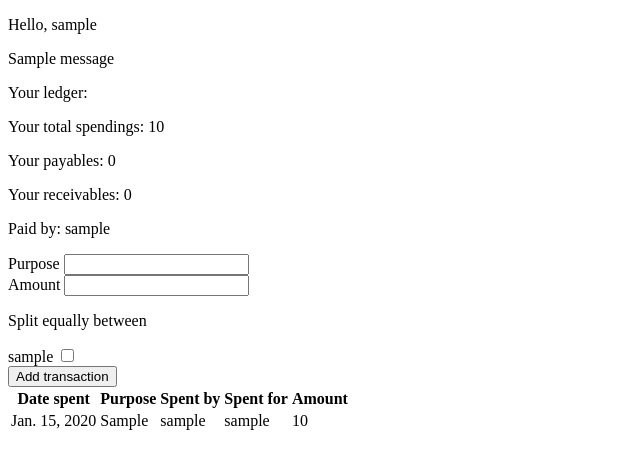
After one commit to mohan78/PyLedger, a Django app: page /splits/transaction/add/1 in a window 1280 px wide. The commit adds this page. Shown: the top 469 px of the page, without its empty margins (0-640 px from the left). Run offline with Django 3.2, Linux system fonts and the light colour scheme; a user stored in the database is signed in; tables that the repository leaves empty hold one stand-in row (values such as "Sample post"); one stand-in notice (Sample message) is shown.

Commit message:
Added Split transactions

```diff
--- a/pyledger/pyledger/home/models.py
+++ b/pyledger/pyledger/home/models.py
@@ -23,8 +23,8 @@ class Splitmembers(models.Model):
 
 class Splittransactions(models.Model):
     splitid = models.ForeignKey(Splits, on_delete=models.CASCADE, related_name="split_transactions")
-    spentby = models.ForeignKey(Splits, on_delete=models.CASCADE, related_name="split_spentby")
+    spentby = models.ForeignKey(User, on_delete=models.CASCADE, related_name="split_spentby")
     amount = models.IntegerField()
-    spentfor = models.ForeignKey(Splits, on_delete=models.CASCADE, related_name="split_spentfor")
+    spentfor = models.ForeignKey(User, on_delete=models.CASCADE, related_name="split_spentfor")
     datespent = models.DateField()
     spentat = models.TextField()
--- /dev/null
+++ b/pyledger/pyledger/home/templates/home/addsplittrans.html
@@ -0,0 +1,55 @@
+{% extends 'home/base.html' %}
+{% block body %}
+{% if messages %}
+  {% for message in messages %}
+    {{message}}
+  {% endfor %}
+{% endif %}
+<div>
+  <p>Your ledger: </p>
+  <p>Your total spendings: {{amount_spent}}</p>
+  <p>Your payables: {{amount_payable_others}}</p>
+  <p>Your receivables: {{amount_receivables}}</p>
+</div>
+<form class="" action="" method="post">
+  {% csrf_token %}
+  <p for="paidby">Paid by: {{request.user.username}}</p>
+  <div class="">
+    <label for="purpose">Purpose</label>
+    <input type="text" name="purpose" value="">
+  </div>
+  <div class="">
+    <label for="amount">Amount</label>
+    <input type="text" name="amount" value="">
+  </div>
+  <div class="">
+    <p>Split equally between</p>
+      {% for member in members %}
+      <div>
+        <label for="{{member.member}}">{{member.member}}</label>
+        <input type="checkbox" value="{{member.member}}" name="membername">
+      </div>
+      {% endfor %}
+  <button type="submit">Add transaction</button>
+</form>
+<table>
+  <thead>
+    <th>Date spent</th>
+    <th>Purpose</th>
+    <th>Spent by</th>
+    <th>Spent for</th>
+    <th>Amount</th>
+  </thead>
+  <tbody>
+    {% for splittransaction in splittransactions %}
+      <tr>
+        <td>{{splittransaction.datespent}}</td>
+        <td>{{splittransaction.spentat}}</td>
+        <td>{{splittransaction.spentby}}</td>
+        <td>{{splittransaction.spentfor}}</td>
+        <td>{{splittransaction.amount}}</td>
+      </tr>
+    {% endfor %}
+  </tbody>
+</table>
+{% endblock %}
--- /dev/null
+++ b/pyledger/pyledger/home/templates/home/deletemembers.html
@@ -0,0 +1,3 @@
+{% for member in members %}
+  <li><input type="text" value="{{member.username}}" name="member" id="member" hidden> {{member.username}} ( {{member.first_name}} {{member.last_name}} )<button id="deletemember">Delete</button></li>
+{% endfor %}
--- a/pyledger/pyledger/home/urls.py
+++ b/pyledger/pyledger/home/urls.py
@@ -6,5 +6,7 @@ urlpatterns = [
     path('addexpense/',views.addexpense, name="addexpense"),
     path('split/create/', views.createsplit, name="createsplit"),
     path('splits/manage/<int:pk>', views.managesplits, name="managesplits"),
-    path('splits/addtransaction',views.addsplittrans, name="addsplittrans"),
+    path('splits/transaction/add/<int:pk>',views.addsplittrans, name="addsplittrans"),
+
+    path('splits/deletemember',views.deletemember, name="deletemember")
 ]
--- a/pyledger/pyledger/home/views.py
+++ b/pyledger/pyledger/home/views.py
@@ -1,4 +1,5 @@
 from django.shortcuts import render, redirect
+from django.http import HttpResponse
 from django.contrib.auth.models import User
 from django.contrib import messages
 from .models import Expenses, Splitmembers, Splits, Splittransactions
@@ -7,7 +8,8 @@ from datetime import datetime
 def index(request):
     user = request.user
     month = datetime.now().strftime('%m')
-    this_month_expenses = Expenses.objects.filter(datespent__month=month)
+    userobj = User.objects.get(username=user.username)
+    this_month_expenses = Expenses.objects.filter(datespent__month=month, username=userobj)
     context = {'username':user.username,'expenses':this_month_expenses}
     return render(request, 'home/index.html',context)
 
@@ -40,6 +42,8 @@ def createsplit(request):
         datecreated = datetime.now().strftime('%Y-%m-%d')
         splitobj = Splits(username=userobj, name=name, datecreated=datecreated)
         splitobj.save()
+        splitmemberobj = Splitmembers(splitid=splitobj,member=userobj)
+        splitmemberobj.save()
         return redirect('managesplits',splitobj.id)
     else:
         context = {'username':user.username}
@@ -55,8 +59,12 @@ def managesplits(request,pk):
     if request.method == 'POST':
         splitobj = Splits.objects.get(id=pk)
         member = request.POST.get('username')
-        memberobj = User.objects.get(username=member)
-        if Splitmembers.objects.filter(member=memberobj).exists():
+        try:
+            memberobj = User.objects.get(username=member)
+        except User.DoesNotExist:
+            messages.add_message(request, messages.INFO, "Username not found")
+            return redirect('managesplits',pk)
+        if Splitmembers.objects.filter(splitid=splitobj,member=memberobj).exists():
             messages.add_message(request, messages.INFO, "Member already exists")
             return redirect('managesplits',pk)
         obj = Splitmembers(splitid=splitobj, member=memberobj)
@@ -66,5 +74,58 @@ def managesplits(request,pk):
         context = {'username':user.username,'id':pk,'members':members}
         return render(request, 'home/managesplits.html',context=context)
 
-def addsplittrans(request):
-    pass
+def deletemember(request):
+    username = request.GET.get('username')
+    splitid = request.GET.get('splitid')
+    members = []
+    userobj = User.objects.get(username=username)
+    splitobj = Splits.objects.get(id=splitid)
+    Splitmembers.objects.filter(member=userobj, splitid=splitobj).delete()
+    splitmemberobj = Splitmembers.objects.filter(splitid=splitid)
+    for splitmember in splitmemberobj:
+        memberobj = User.objects.get(id=splitmember.member.id)
+        members.append(memberobj)
+    context = {'members':members}
+    return render(request,'home/deletemembers.html',context)
+
+def addsplittrans(request,pk):
+    user = request.user
+    userobj = User.objects.get(username=user.username)
+    splitobj = Splits.objects.get(id=pk)
+    splitmemberobj = Splitmembers.objects.filter(splitid=splitobj)
+    amount_spent_obj = Splittransactions.objects.filter(splitid=splitobj, spentby=userobj)
+    amount_spent = 0
+    amount_payable_obj = Splittransactions.objects.filter(splitid=splitobj, spentfor=userobj)
+    amount_payable = 0
+    amount_payable_others_obj = Splittransactions.objects.filter(splitid=splitobj,spentfor=userobj).exclude(spentby=userobj)
+    amount_payable_others = 0
+    for item in amount_spent_obj:
+        amount_spent += int(item.amount)
+    for item in amount_payable_obj:
+        amount_payable += int(item.amount)
+    for item in amount_payable_others_obj:
+        amount_payable_others += int(item.amount)
+    print(amount_spent, amount_payable_others, amount_spent-amount_payable)
+    if request.method == 'POST':
+        purpose = request.POST.get('purpose')
+        amount = request.POST.get('amount','0')
+        members = request.POST.getlist('membername')
+        if int(amount) < 0:
+            messages.add_message(request, messages.INFO, 'Please enter an valid amount')
+            return redirect('addsplittrans',pk)
+        each_amount = int(amount)/len(members)
+        for member in members:
+            memberobj = User.objects.get(username=member)
+            splittransobj = Splittransactions(splitid=splitobj, spentby=userobj, spentfor=memberobj, amount=each_amount, spentat=purpose, datespent=datetime.now().strftime('%Y-%m-%d'))
+            splittransobj.save()
+        messages.add_message(request, messages.INFO, "Your transaction has been saved")
+        return redirect('addsplittrans',pk)
+    splittransobj = Splittransactions.objects.filter(splitid=splitobj)
+    context = {
+        'members':splitmemberobj,
+        'splittransactions':splittransobj,
+        'amount_spent': amount_spent,
+        'amount_payable_others':amount_payable_others,
+        'amount_receivables': amount_spent - amount_payable
+        }
+    return render(request,'home/addsplittrans.html',context)
```
Also changed, not shown: pyledger/pyledger/home/templates/home/managesplits.html (+16 -5 lines), pyledger/pyledger/home/migrations/0004_expenses_test.py (added), pyledger/pyledger/home/migrations/0005_remove_expenses_test.py (added), pyledger/pyledger/home/migrations/0006_auto_20181203_2045.py (added).
